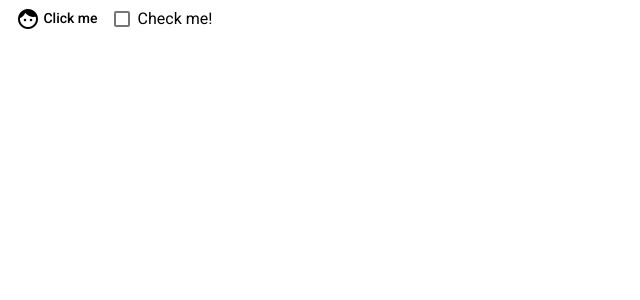
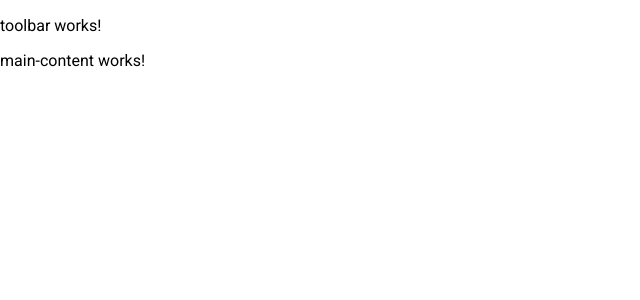
Before and after one commit to aristotelis79/AngularMaterial, an Angular app: page /contactmanager in a window 1280 px wide. Before the commit this address led to /demo/buttons. Shown: the top 300 px of the page, without its empty margins (0-640 px from the left). Built offline with nearby package versions, Linux system fonts and the light colour scheme.

Commit message:
add main contactmanager layout

```diff
--- a/src/app/app.module.ts
+++ b/src/app/app.module.ts
@@ -6,8 +6,9 @@
 import { Routes, RouterModule } from '@angular/router';
 
 const routes: Routes = [
+  { path: 'contactmanager', loadChildren: () => import('./contactmanager/contantmanager.module').then(m => m.ContantmanagerModule)},
   { path: 'demo', loadChildren: () => import('./demo/demo.module').then(m => m.DemoModule)},
-  { path: '**', redirectTo: 'demo'}
+  { path: '**', redirectTo: 'contactmanager'}
 ];
 
 @NgModule({
--- /dev/null
+++ b/src/app/contactmanager/components/main-content/main-content.component.html
@@ -0,0 +1 @@
+<p>main-content works!</p>
--- /dev/null
+++ b/src/app/contactmanager/components/main-content/main-content.component.ts
@@ -0,0 +1,15 @@
+import { Component, OnInit } from '@angular/core';
+
+@Component({
+  selector: 'app-main-content',
+  templateUrl: './main-content.component.html',
+  styleUrls: ['./main-content.component.scss']
+})
+export class MainContentComponent implements OnInit {
+
+  constructor() { }
+
+  ngOnInit(): void {
+  }
+
+}
--- /dev/null
+++ b/src/app/contactmanager/components/sidenav/sidenav.component.html
@@ -0,0 +1,2 @@
+<app-toolbar></app-toolbar>
+<router-outlet></router-outlet>
--- /dev/null
+++ b/src/app/contactmanager/components/sidenav/sidenav.component.ts
@@ -0,0 +1,15 @@
+import { Component, OnInit } from '@angular/core';
+
+@Component({
+  selector: 'app-sidenav',
+  templateUrl: './sidenav.component.html',
+  styleUrls: ['./sidenav.component.scss']
+})
+export class SidenavComponent implements OnInit {
+
+  constructor() { }
+
+  ngOnInit(): void {
+  }
+
+}
--- /dev/null
+++ b/src/app/contactmanager/components/toolbar/toolbar.component.html
@@ -0,0 +1 @@
+<p>toolbar works!</p>
--- /dev/null
+++ b/src/app/contactmanager/components/toolbar/toolbar.component.ts
@@ -0,0 +1,15 @@
+import { Component, OnInit } from '@angular/core';
+
+@Component({
+  selector: 'app-toolbar',
+  templateUrl: './toolbar.component.html',
+  styleUrls: ['./toolbar.component.scss']
+})
+export class ToolbarComponent implements OnInit {
+
+  constructor() { }
+
+  ngOnInit(): void {
+  }
+
+}
--- /dev/null
+++ b/src/app/contactmanager/contactmanager-app.component.ts
@@ -0,0 +1,18 @@
+import { Component, OnInit } from '@angular/core';
+
+@Component({
+  selector: 'app-contactmanager-app',
+  template: `
+    <app-sidenav></app-sidenav>
+  `,
+  styles: [
+  ]
+})
+export class ContactmanagerAppComponent implements OnInit {
+
+  constructor() { }
+
+  ngOnInit(): void {
+  }
+
+}
```
Also changed, not shown: src/app/contactmanager/contantmanager.module.ts (added, +37 -0 lines), src/app/contactmanager/components/main-content/main-content.component.scss (added), src/app/contactmanager/components/sidenav/sidenav.component.scss (added), src/app/contactmanager/components/toolbar/toolbar.component.scss (added).
